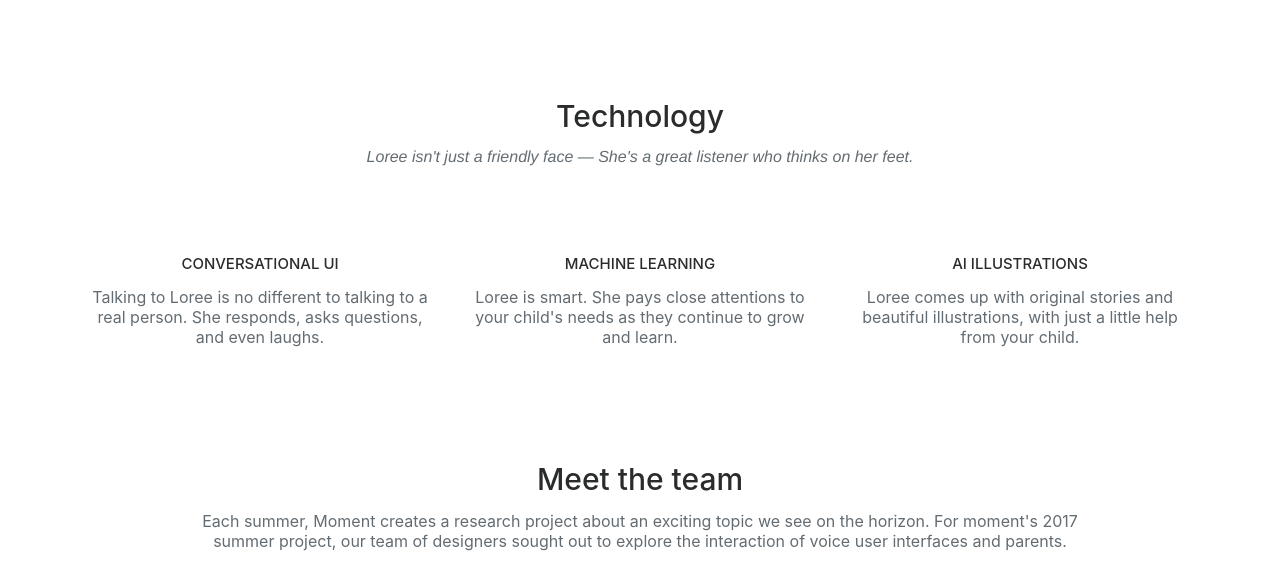
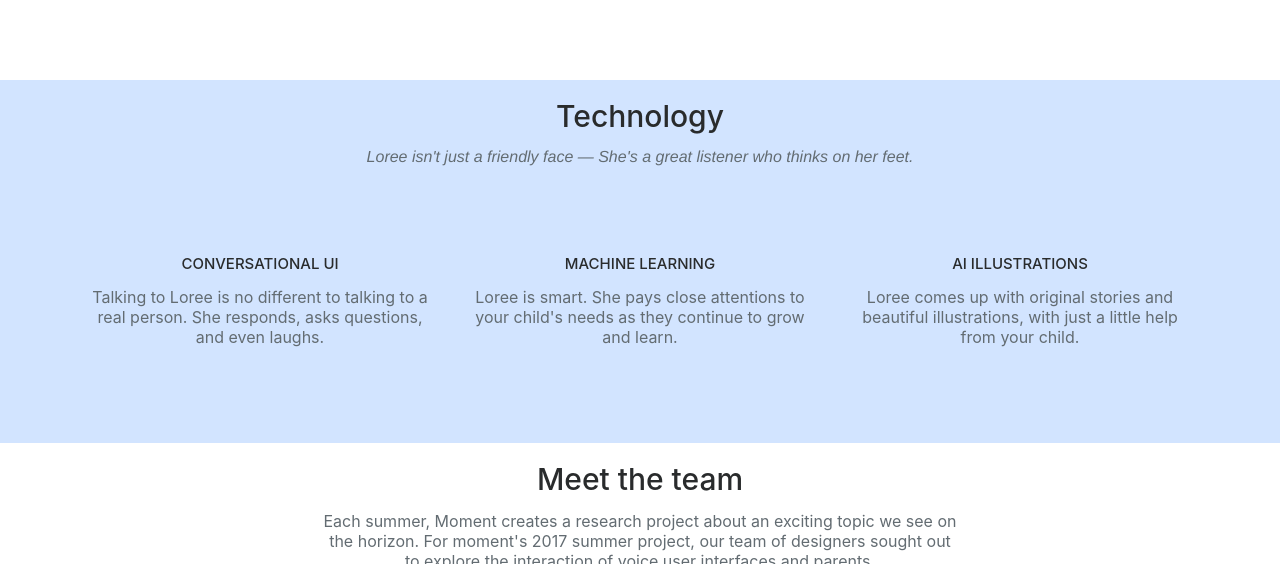
Before and after one commit to miknosaj/Loree, a website with bundled scripts: page index.html in a window 1280 px wide. Shown: the part 3654-4218 px from the top of the page. Built offline with nearby package versions, Linux system fonts and the light colour scheme; grey boxes are pictures that could not be loaded; files whose address does not match are found by name.

```diff
--- a/css/loree.css
+++ b/css/loree.css
@@ -182,3 +182,7 @@
   font-size: 34px;
   color: white;
 }
+
+.background-blue {
+  background-color: #D2E4FF;
+}
--- a/index.html
+++ b/index.html
@@ -151,7 +151,7 @@
     </section>
 
     <!-- Technology Grid -->
-    <section id="technology" >
+    <section class="background-blue" id="technology" >
         <div class="container">
             <div class="row">
                 <div class="col-lg-12 text-center">
@@ -180,7 +180,7 @@
     <section id="team">
         <div class="container">
             <div class="row">
-                <div class="col-lg-10 col-centered text-center">
+                <div class="col-lg-7 col-centered text-center">
                     <h2 class="section-heading">Meet the team</h2>
                     <p class="large section-subheading text-muted">Each summer, Moment creates a research project about an exciting topic we see on the horizon. For moment's 2017 summer project, our team of designers sought out to explore the interaction of voice user interfaces and parents.</h3>
                 </div>
```
Also changed, not shown: img/logos/logo-white copy.png (added), img/team/3.jpg.
